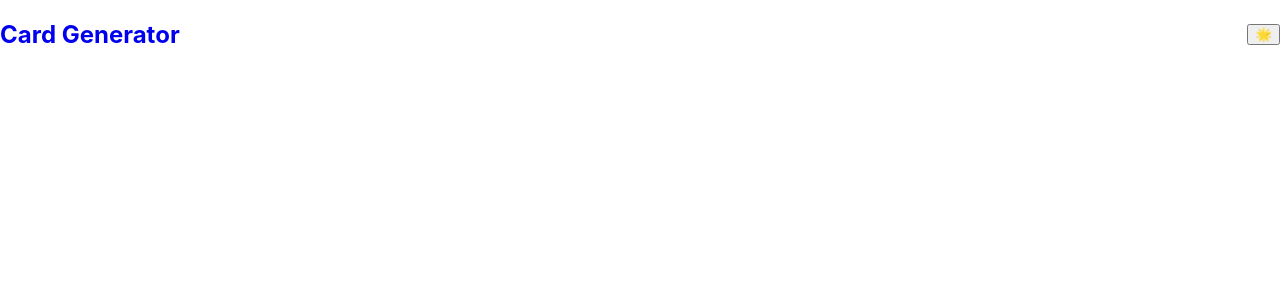
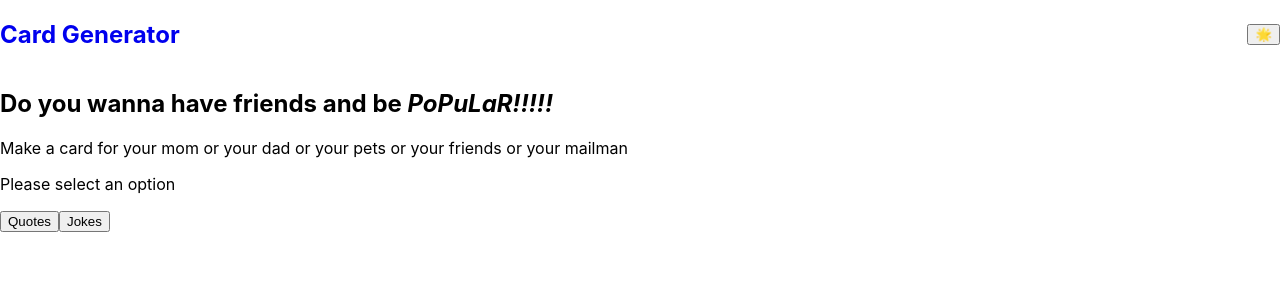
Before and after one commit to kpn678/stretch-tech, a React (Create React App) app: page / in a window 1280 px wide. Shown: the top 300 px of the page. Built offline with nearby package versions, Linux system fonts and the light colour scheme.

Commit message:
add button and format main section

```diff
--- a/src/Components/App/App.tsx
+++ b/src/Components/App/App.tsx
@@ -13,7 +13,18 @@ const App: FC = () => {
     <main>
       <NavBar />
       <Route
-        path='/' render={()=> <section className='home' data-cy='home'></section>}
+        path='/' render={()=>
+        <section className='home' data-cy='home'>
+          <div className='description'>
+            <h2>Do you wanna have friends and be <i>PoPuLaR!!!!!</i></h2>
+            <p>Make a card for your mom or your dad or your pets or your friends or your mailman</p>
+          </div>
+          <p>Please select an option</p>
+          <div className='choices'>
+            <button>Quotes</button>
+            <button>Jokes</button>
+          </div>
+        </section>}
       />
       <Route
         path='/create-card' render={() => <CardForm />}
```
